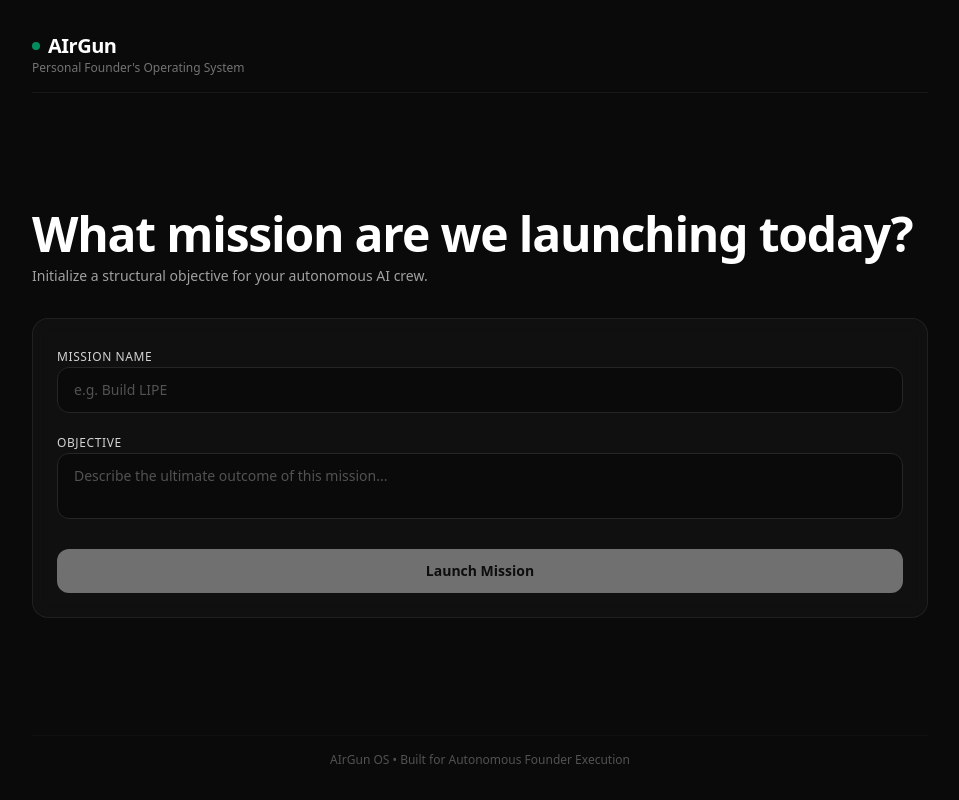
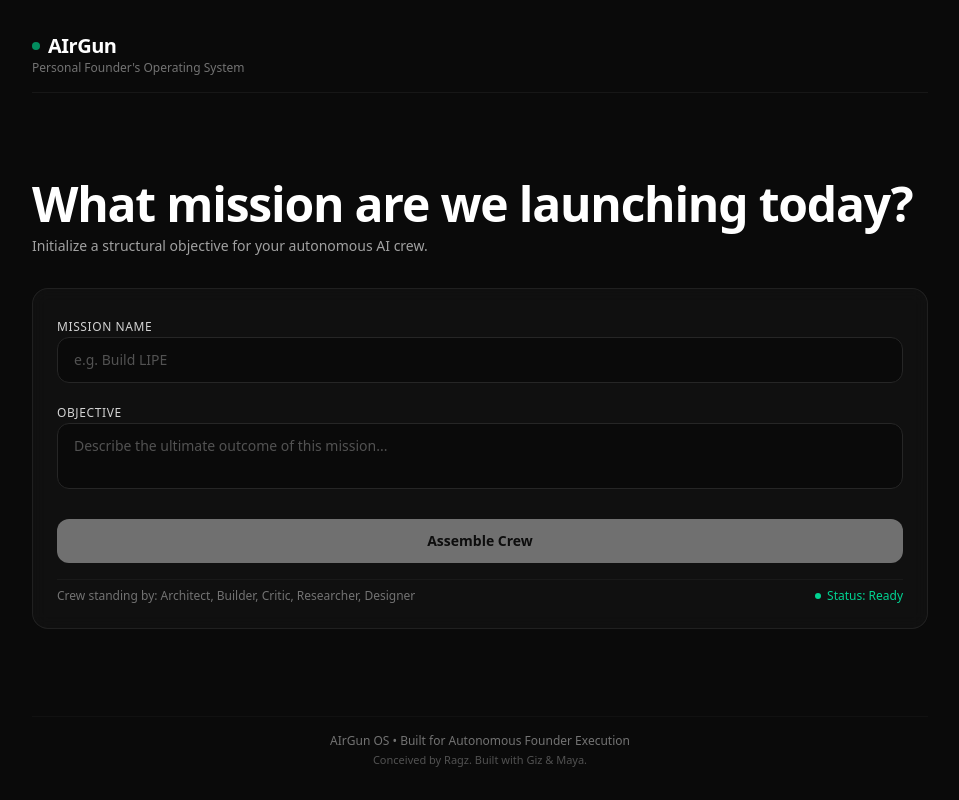
Before and after one commit to essaaraar/airgun, a Next.js app: page / in a window 1280 px wide. Shown: the whole page, without its empty margins (160-1119 px from the left). Built offline with nearby package versions, Linux system fonts and the light colour scheme.

Commit message:
Update button to Assemble Crew, add roster preview, and set permanent footer credit

```diff
--- a/app/page.tsx
+++ b/app/page.tsx
@@ -82,8 +82,16 @@ export default function Home() {
                 disabled={!missionName.trim()}
                 className="w-full mt-2 bg-white text-neutral-950 font-semibold py-3 px-4 rounded-xl text-sm hover:bg-neutral-200 transition-colors disabled:opacity-40 disabled:cursor-not-allowed"
               >
-                Launch Mission
+                Assemble Crew
               </button>
+
+              {/* Subtle Roster Indicator */}
+              <div className="pt-2 flex flex-col sm:flex-row justify-between items-start sm:items-center gap-2 text-xs text-neutral-500 border-t border-neutral-800/40">
+                <span>Crew standing by: Architect, Builder, Critic, Researcher, Designer</span>
+                <span className="text-emerald-400 flex items-center gap-1.5 font-medium">
+                  <span className="w-1.5 h-1.5 rounded-full bg-emerald-400"></span> Status: Ready
+                </span>
+              </div>
             </div>
           </div>
         )}
@@ -165,8 +173,9 @@ export default function Home() {
       </div>
 
       {/* Footer copyright */}
-      <footer className="max-w-4xl w-full mx-auto text-center text-xs text-neutral-600 border-t border-neutral-900/60 pt-4">
-        AIrGun OS &bull; Built for Autonomous Founder Execution
+      <footer className="max-w-4xl w-full mx-auto text-center text-xs text-neutral-500 border-t border-neutral-900/60 pt-4 space-y-1">
+        <p>AIrGun OS &bull; Built for Autonomous Founder Execution</p>
+        <p className="text-neutral-600 text-[11px]">Conceived by Ragz. Built with Giz & Maya.</p>
       </footer>
 
     </main>
```
